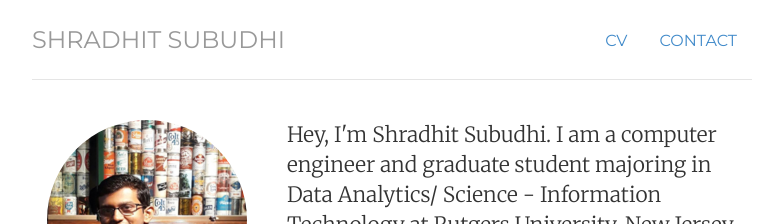
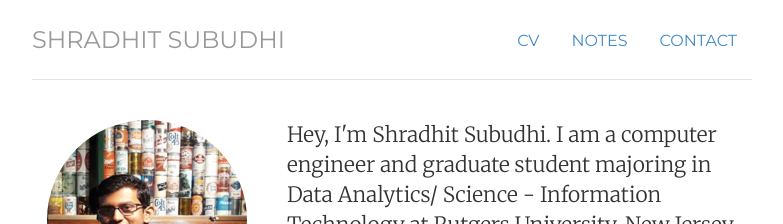
Before and after one commit to shradhit7/shradhit7.github.io, a Jekyll site: the page built from index.html, in a window 1280 px wide. Shown: the top 224 px of the page, without its empty margins (248-1031 px from the left). Built offline with Jekyll 4.4.1, drawn with Linux system fonts in a browser that asks for light colours.

Commit message:
Update header.html

```diff
--- a/_includes/header.html
+++ b/_includes/header.html
@@ -2,7 +2,7 @@
 	<ul class="nav nav-pills pull-right">
 		<li class="{{ page.cv }}"><a href="/cv" title="CV">CV</a></li>
 		<!-- <li class="{{ page.projects }}"><a href="/projects" title="Projects">Projects</a></li> -->
-		<!-- <li class="{{ page.notes }}"><a href="/notes" title="Notes">Notes</a></li> -->
+		<li class="{{ page.notes }}"><a href="/notes" title="Notes">Notes</a></li>
 		<li class="{{ page.contact }}"><a href="/contact" title="Contact">Contact</a></li>
 	</ul>
 	<h3 class="text-muted"><a href="/">Shradhit Subudhi</a></h3>
```
